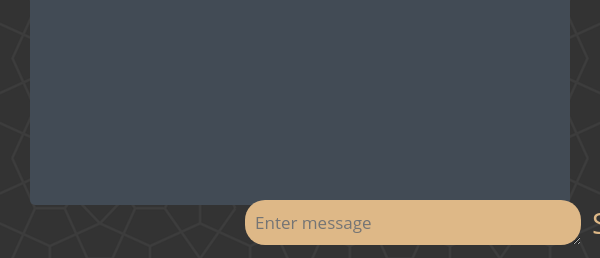
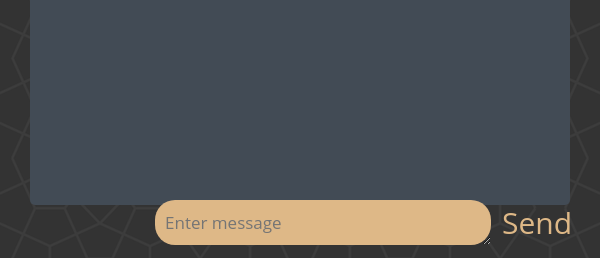
Before and after one commit to marcinmiz/CHATTER, a PHP site: page /pages/chat.php in a window 600 px wide. Shown: the part 542-800 px from the top of the page. Run offline with PHP 8.4, Linux system fonts and the light colour scheme.

Commit message:
Set left fixed position for send-container up to 600px, and between 600px and 768px

```diff
--- a/src/frontend/stylesheets/chat.css
+++ b/src/frontend/stylesheets/chat.css
@@ -120,3 +120,20 @@ main
     border-radius: 100%;
     margin-right: 5px;
 }
+
+@media(max-width: 600px)
+{
+    .send-container
+    {
+        left: 10%;
+    }
+}
+
+
+@media(min-width: 600px) and (max-width: 768px)
+{
+    .send-container
+    {
+        left: 25%;
+    }
+}
```
